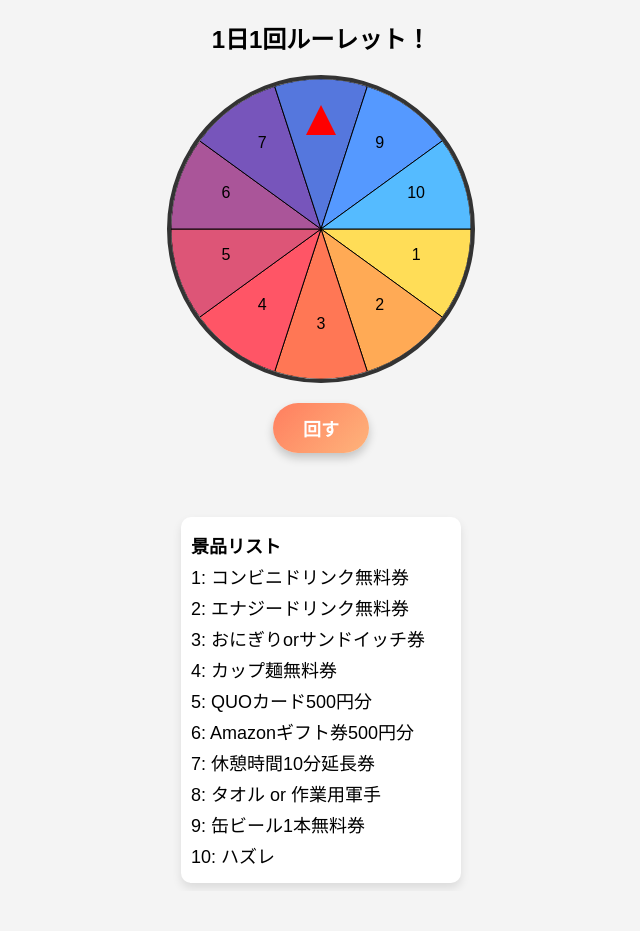
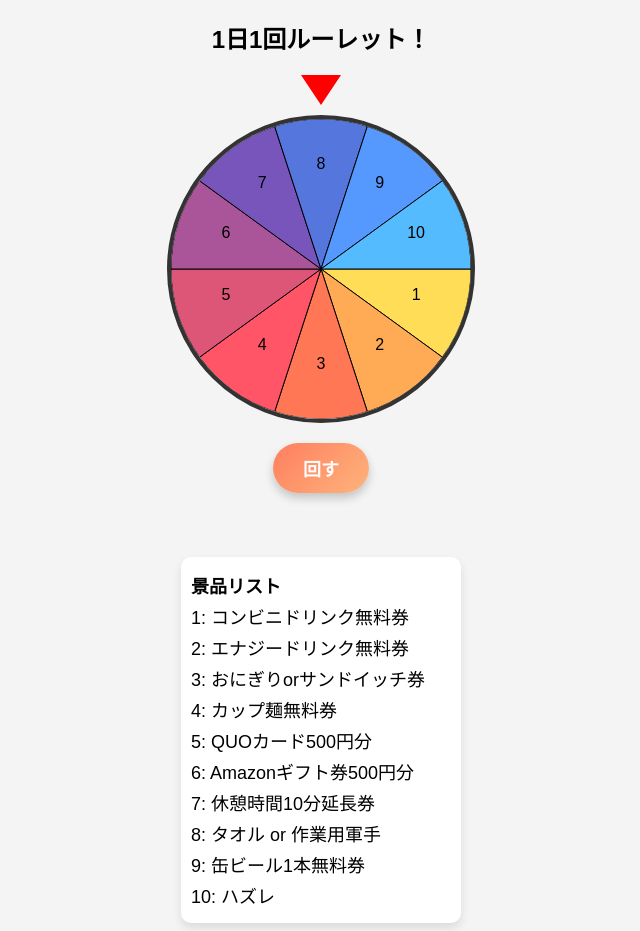
Before and after one commit to raijinb8/roulette-site, a plain HTML site: page index.html in a window 1280 px wide. Shown: the whole page, without its empty margins (319-959 px from the left). Before the commit the page ends 891 px from the top, so only its background shows below. Drawn offline with Linux system fonts and the light colour scheme.

Commit message:
ルーレットデザイン変更

```diff
--- a/index.html
+++ b/index.html
@@ -31,17 +31,18 @@
             border: 4px solid #333;
             background: white;
             border-radius: 50%;
+            margin-top: 40px; /* 三角との距離を確保 */
         }
         #pointer {
             position: absolute;
-            top: 30px;
+            top: 0px;
             left: 50%;
             transform: translateX(-50%);
             width: 0;
             height: 0;
-            border-left: 15px solid transparent;
-            border-right: 15px solid transparent;
-            border-bottom: 30px solid red;
+            border-left: 20px solid transparent;
+            border-right: 20px solid transparent;
+            border-top: 30px solid red; /* 三角を下向きにする */
             z-index: 10;
         }
         button {
```
